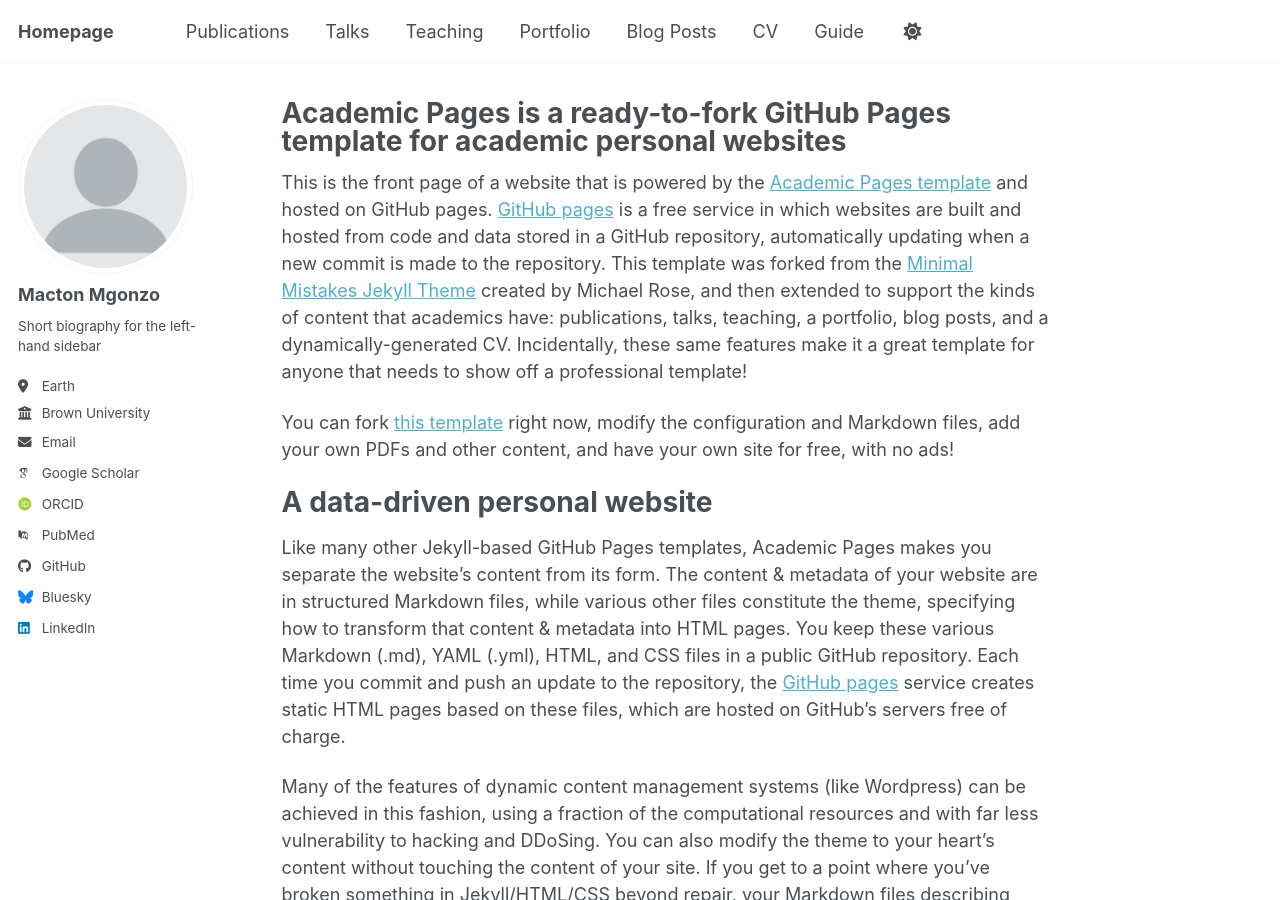
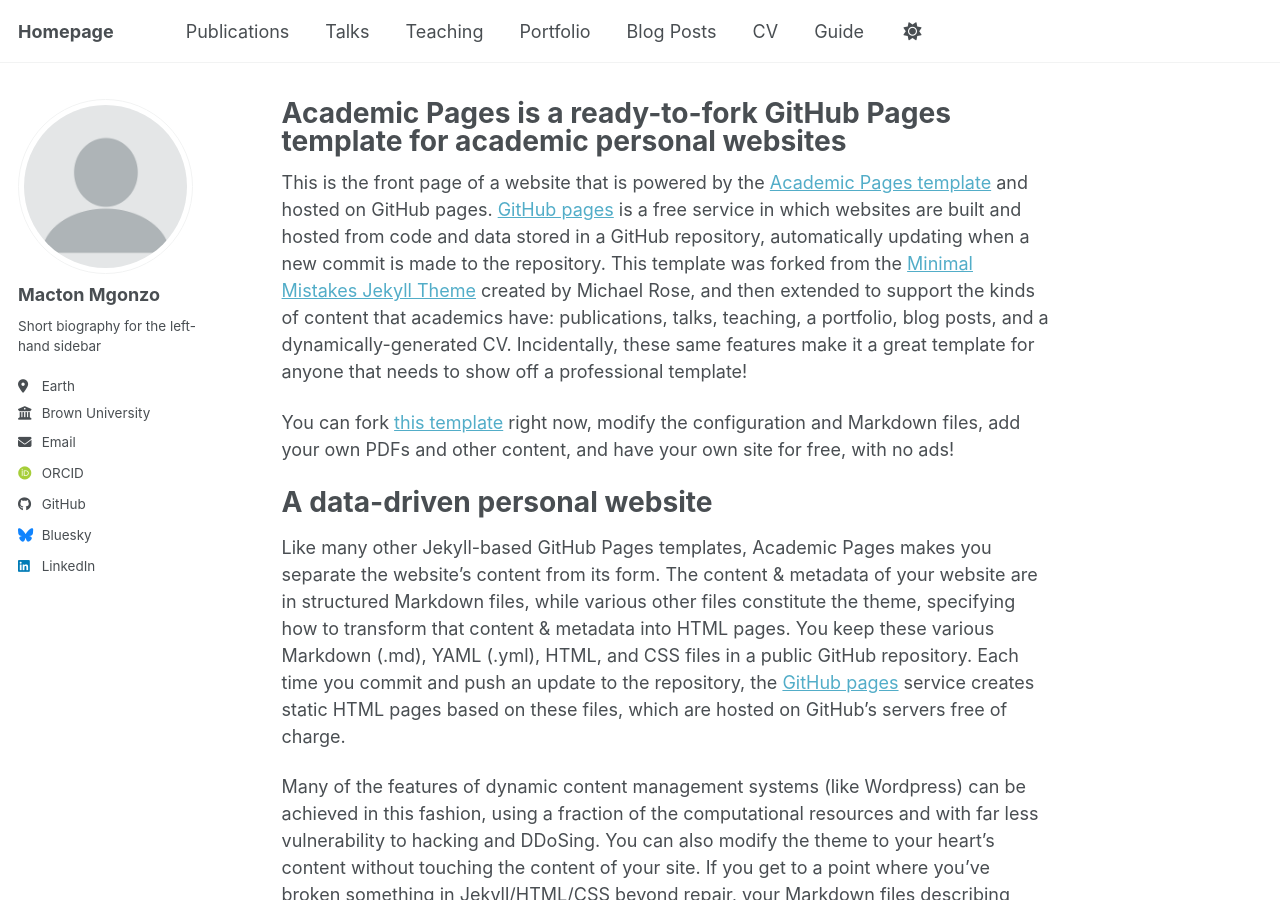
Before and after one commit to mactonm/mactonm.github.io, a Jekyll site: the page built from _pages/about.md, in a window 1280 px wide and 900 px high. Built offline with Jekyll 4.4.1, drawn with Linux system fonts in a browser that asks for light colours; some web fonts are replaced; a script bundle is joined from its source files by our own code; library files that are not in the unit come from our copies; some of the changed lines change nothing that is shown.

Commit message:
Comment out unused URLs in _config.yml
Comment out various social media and academic URLs in the configuration file.

```diff
--- a/_config.yml
+++ b/_config.yml
@@ -33,15 +33,15 @@
   email            : "macton_mgonzo@brown.edu"
 
   # Academic websites
-  academia         : # URL
-  arxiv            : # URL - Update with the correct link to your profile
-  googlescholar    : "https://scholar.google.com/citations?user=PS_CX0AAAAAJ"
+  # academia         : # URL
+  # arxiv            : # URL - Update with the correct link to your profile
+  # googlescholar    : "https://scholar.google.com/citations?user=PS_CX0AAAAAJ"
   inspire-hep      : # URL
   impactstory      : # URL
   orcid            : "https://orcid.org/yourorcidurl"
   semantic         : # URL
   ssrn             : # URL
-  pubmed           : "https://www.ncbi.nlm.nih.gov/pubmed/?term=john+snow"
+  # pubmed           : "https://www.ncbi.nlm.nih.gov/pubmed/?term=john+snow"
   researchgate     : # URL
   scopus           : # URL
   zotero           : # URL
@@ -56,31 +56,16 @@
   stackoverflow    : # User number or user number and name (i.e., use "1" or "1/jeff-atwood")
 
   # Social media
-  artstation       : # Username
   bluesky          : "bsky.app" # Replace this with you Bluesky username
   facebook         : # Username
-  flickr           : # Username
-  foursquare       : # Username
-  goodreads        : # Username
   google_plus      : # Username
-  keybase          : # Username
   instagram        : # Username
-  lastfm           : # Username
   linkedin         : "www.linkedin.com/in/macton-mgonzo-83045064"
   mastodon         : # URL
   medium           : # URL
   pinterest        : # Username
-  soundcloud       : # Username
-  steam            : # Username
-  telegram         : # URL
-  tumblr           : # Username
   twitter          : # Username for X / Twitter
-  vine             : # Username
-  weibo            : # Username
-  wikipedia        : # Username
-  xing             : # Username
   youtube          : # Username
-  zhihu            : # Username
 
 # Publication Category - The following the list of publication categories and their headings
 publication_category:
```
